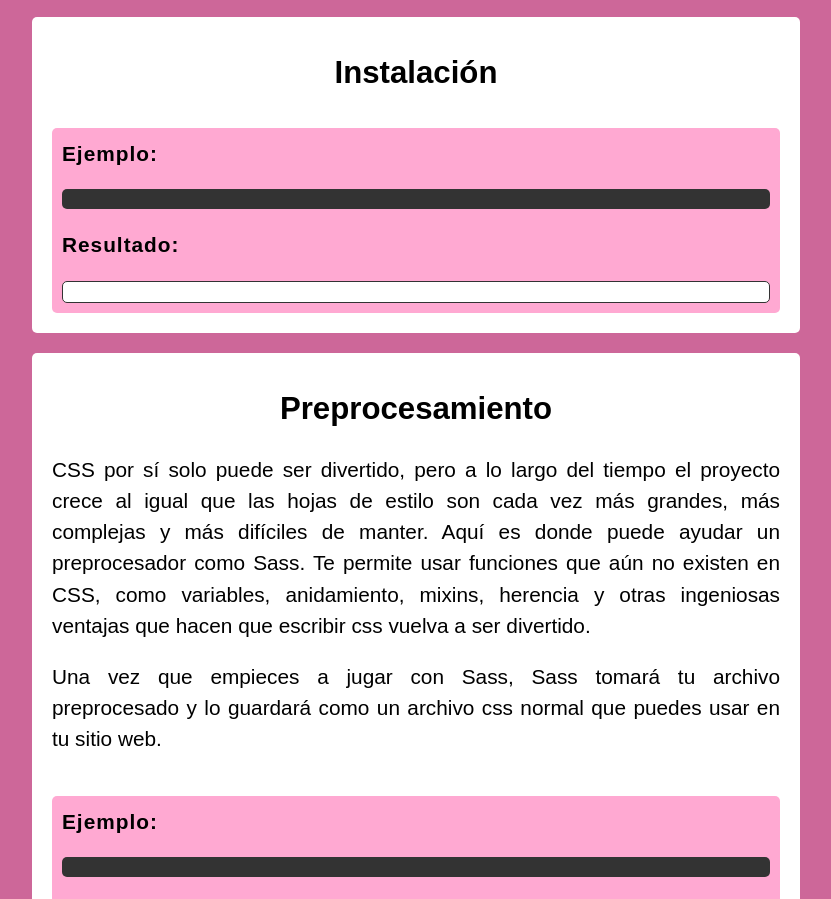
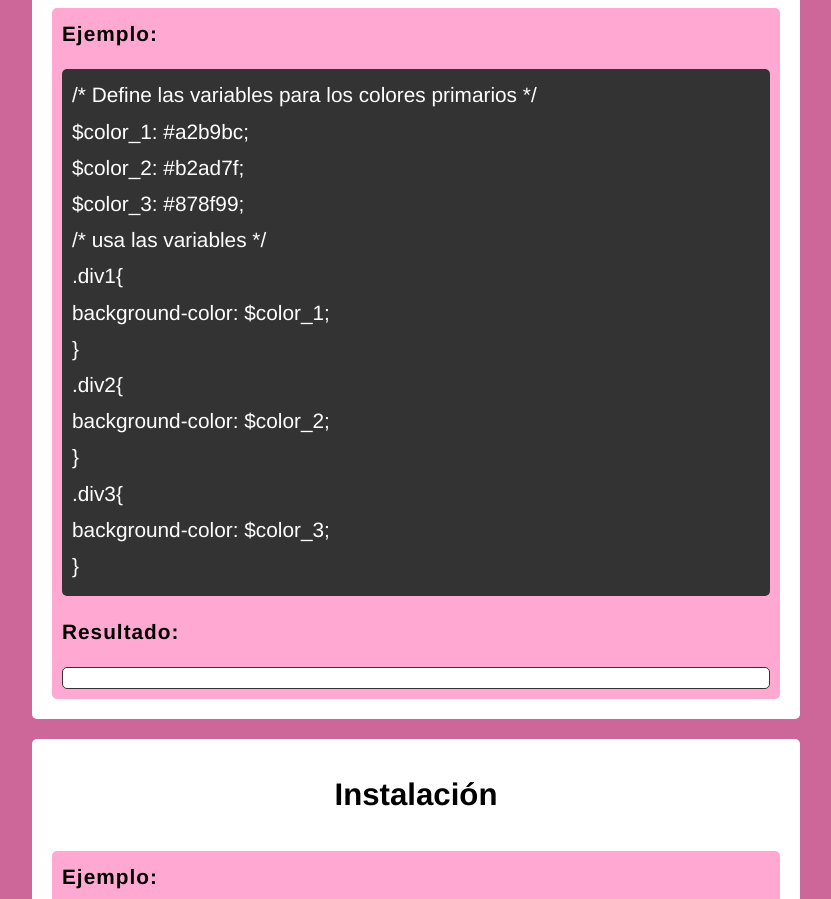
Before and after one commit to davidlondonor/splashtack, a plain HTML site: page sass.html in a window 1280 px wide. Shown: the part 519-1418 px from the top of the page, without its empty margins (224-1055 px from the left). Drawn offline with Linux system fonts and the light colour scheme.

Commit message:
sass introduction... example

```diff
--- a/sass.html
+++ b/sass.html
@@ -23,6 +23,40 @@
         </div>
         <p><b>Sass</b> es un preprocesador de CSS.</p>
         <p>Las hojas de estilo son cada vez más grandes, más complejas y más difíciles de mantener. Aquí es donde puede ayudar un preprocesador. Te permite usar funciones que no existen en CSS, como variables, reglas anidadas, mixins, importaciones, herencia, funciones integradas y otras cosas.</p>
+        <br>
+        <div class="multi multiSass">
+            <div class="example">
+                <h4>Ejemplo:</h4>
+            </div>
+
+            <div class="code" id="htmlCode">
+                <div class="space">/* Define las variables para los colores primarios */</div>
+                <div class="space">$color_1: #a2b9bc;</div>
+                <div class="space">$color_2: #b2ad7f;</div>
+                <div class="space">$color_3: #878f99;</div>
+                <div class="space">/* usa las variables */</div>
+                <div class="space">.div1{</div>
+                <div class="space">background-color: $color_1;</div>
+                <div class="space">}</div>
+                <div class="space">.div2{</div>
+                <div class="space">background-color: $color_2;</div>
+                <div class="space">}</div>
+                <div class="space">.div3{</div>
+                <div class="space">background-color: $color_3;</div>
+                <div class="space">}</div>
+
+            </div>
+
+            <div class="result">
+                <h4>Resultado:</h4>
+            </div>
+
+            <div class="resultado">
+                <div class="div1"></div>
+                <div class="div2"></div>
+                <div class="div3"></div>
+            </div>
+        </div>
     </section>
 
     <section class="textContainer">
--- a/styles.css
+++ b/styles.css
@@ -23,7 +23,7 @@ header{
     font-size: 1.5em;
 }
 body{
-    font-family: sans-serif;
+    font-family: Helvetica;
     font-size: 1.3em;
     line-height: 1.5em;
 }
@@ -871,7 +871,17 @@ tr:nth-child(even) {
     background: #9625b3;
 }
 
+.div1{
 
+}
+
+.div2{
+
+}
+
+.div3{
+
+}
 
 
 
```
